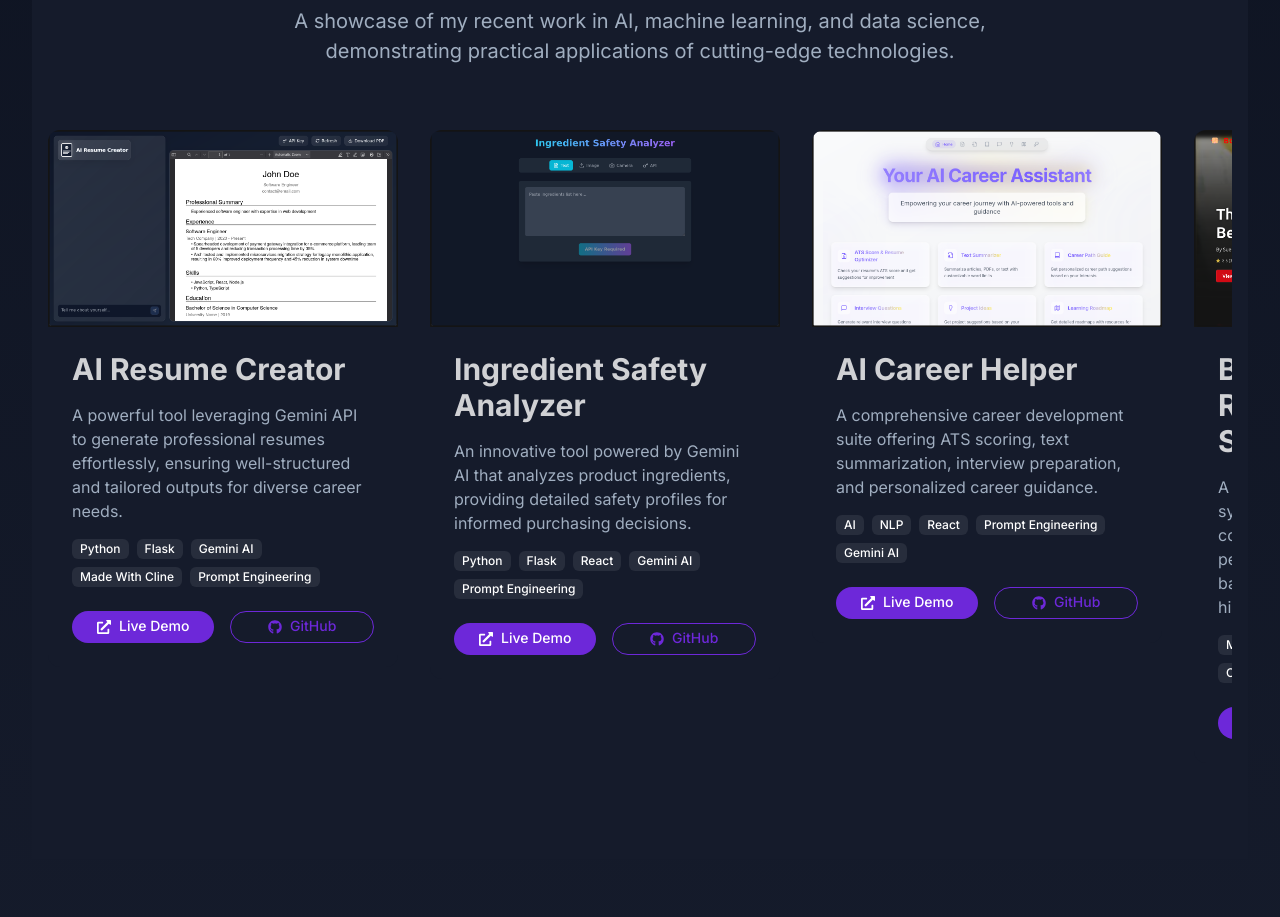
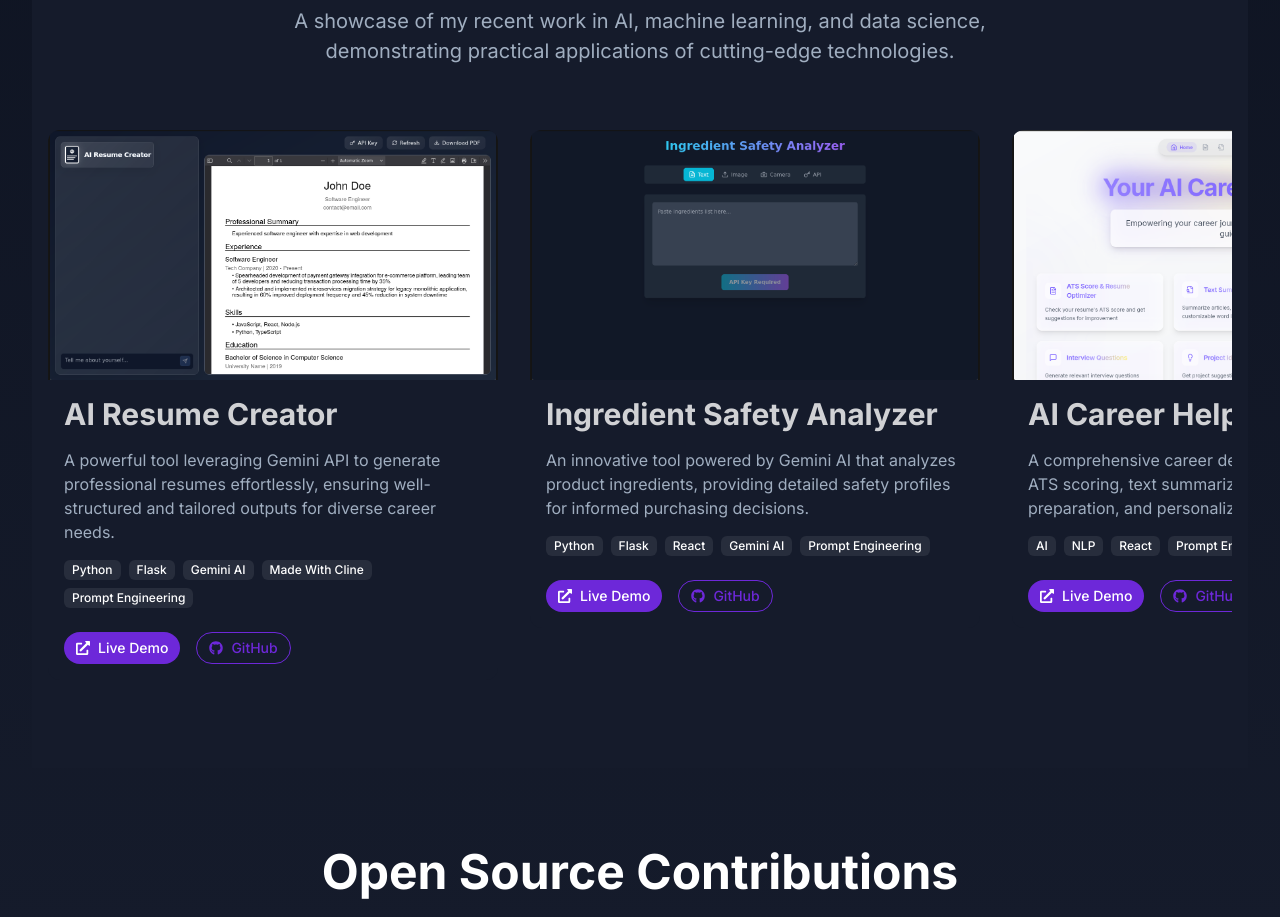
Before and after one commit to KamalMahanna/portfollio-website, a React (Vite) app: page / in a window 1280 px wide. Shown: the part 1880-2797 px from the top of the page. Built offline with nearby package versions, Linux system fonts and the light colour scheme.

Commit message:
updated horizental scrolling to project section

```diff
--- a/src/App.tsx
+++ b/src/App.tsx
@@ -1,5 +1,4 @@
 import { Box, Container } from '@chakra-ui/react'
-import MouseTrail from './components/MouseTrail'
 import Navbar from './components/Navbar'
 import Hero from './components/Hero'
 import About from './components/About'
@@ -31,7 +30,6 @@
         },
       }}
     >
-      <MouseTrail />
       <Box position="fixed" top={0} left={0} right={0} zIndex={1000}>
         <Navbar />
       </Box>
--- a/src/components/ProjectCard.tsx
+++ b/src/components/ProjectCard.tsx
@@ -8,7 +8,6 @@
   VStack,
   Link,
   Button,
-  AspectRatio,
 } from '@chakra-ui/react'
 import { motion } from 'framer-motion'
 import { FaGithub, FaExternalLinkAlt } from 'react-icons/fa'
@@ -21,6 +20,7 @@
   return (
     <AnimationWrapper>
       <MotionBox
+        width="450px"
         role="group"
         whileHover={{ scale: 1.02 }}
         transition={{
@@ -39,8 +39,7 @@
             boxShadow: "2xl",
           }}
         >
-          <AspectRatio ratio={16/9}>
-            <Box overflow="hidden" position="relative">
+          <Box overflow="hidden" position="relative" h="250px">
             <Image
               src={project.image}
               alt={project.title}
@@ -61,10 +60,9 @@
               _groupHover={{ opacity: 1 }}
             />
           </Box>
-          </AspectRatio>
 
           <VStack
-            p={6}
+            p={4}
             align="stretch"
             spacing={4}
             transform="translateY(0)"
@@ -113,7 +111,6 @@
                 leftIcon={<FaExternalLinkAlt />}
                 variant="solid"
                 size="sm"
-                w="full"
                 bg="brand.accent"
                 boxShadow="none"
                 _hover={{
@@ -132,7 +129,6 @@
                 leftIcon={<FaGithub />}
                 variant="outline"
                 size="sm"
-                w="full"
                 borderColor="brand.accent"
                 _hover={{
                   transform: "translateY(-2px)",
--- a/src/components/Projects.tsx
+++ b/src/components/Projects.tsx
@@ -3,31 +3,15 @@
   Container,
   Heading,
   Text,
-  Flex,
-} from '@chakra-ui/react'
-import { motion } from 'framer-motion'
-import { projects } from '../data/projects'
-import ProjectCard from './ProjectCard'
+} from '@chakra-ui/react';
+import { motion } from 'framer-motion';
+import { projects } from '../data/projects';
+import ProjectCard from './ProjectCard';
 
-const MotionBox = motion(Box)
-
-const containerVariants = {
-  hidden: { opacity: 0 },
-  show: {
-    opacity: 1,
-    transition: {
-      staggerChildren: 0.2,
-      delayChildren: 0.3
-    }
-  }
-}
-
-const itemVariants = {
-  hidden: { opacity: 0, y: 20 },
-  show: { opacity: 1, y: 0 }
-}
+const MotionBox = motion(Box);
 
 const Projects = () => {
+
   return (
     <Box py={20} id="projects" bg="brand.secondary">
       <Container maxW="container.xl">
@@ -39,12 +23,7 @@
           textAlign="center"
           mb={16}
         >
-          <Heading
-            as="h2"
-            size="2xl"
-            mb={4}
-            color="white"
-          >
+          <Heading as="h2" size="2xl" mb={4} color="white">
             Featured Projects
           </Heading>
           <Text fontSize="xl" color="gray.400" maxW="container.md" mx="auto">
@@ -53,43 +32,38 @@
           </Text>
         </MotionBox>
 
-        <Flex
+        <Box
+          display="flex"
+          gap={8}
           overflowX="auto"
-          pb={4}
-          sx={{
+          overflowY="hidden"
+          css={{
             '&::-webkit-scrollbar': {
               height: '8px',
             },
             '&::-webkit-scrollbar-track': {
-              background: 'whiteAlpha.100',
-              borderRadius: 'full',
+              background: 'rgba(255, 255, 255, 0.1)',
+              borderRadius: '8px',
             },
             '&::-webkit-scrollbar-thumb': {
-              background: 'brand.accent',
-              borderRadius: 'full',
+              background: 'brand.primary',
+              borderRadius: '8px',
+            },
+            '&::-webkit-scrollbar-thumb:hover': {
+              background: 'brand.primary',
+              filter: 'brightness(1.2)',
             },
           }}
         >
-          <MotionBox
-            display="flex"
-            gap={8}
-            variants={containerVariants}
-            initial="hidden"
-            whileInView="show"
-            viewport={{ once: true, margin: "-100px" }}
-          >
-            {projects.map((project) => (
-              <motion.div key={project.id} variants={itemVariants}>
-                <Box minW="350px">
-                  <ProjectCard project={project} />
-                </Box>
-              </motion.div>
-            ))}
-          </MotionBox>
-        </Flex>
+          {projects.map((project) => (
+            <Box key={project.id} flexShrink={0} minW="450px">
+              <ProjectCard project={project} />
+            </Box>
+          ))}
+        </Box>
       </Container>
     </Box>
-  )
-}
+  );
+};
 
-export default Projects
+export default Projects;
```
Lines whose indentation alone changed are shown as unchanged.
